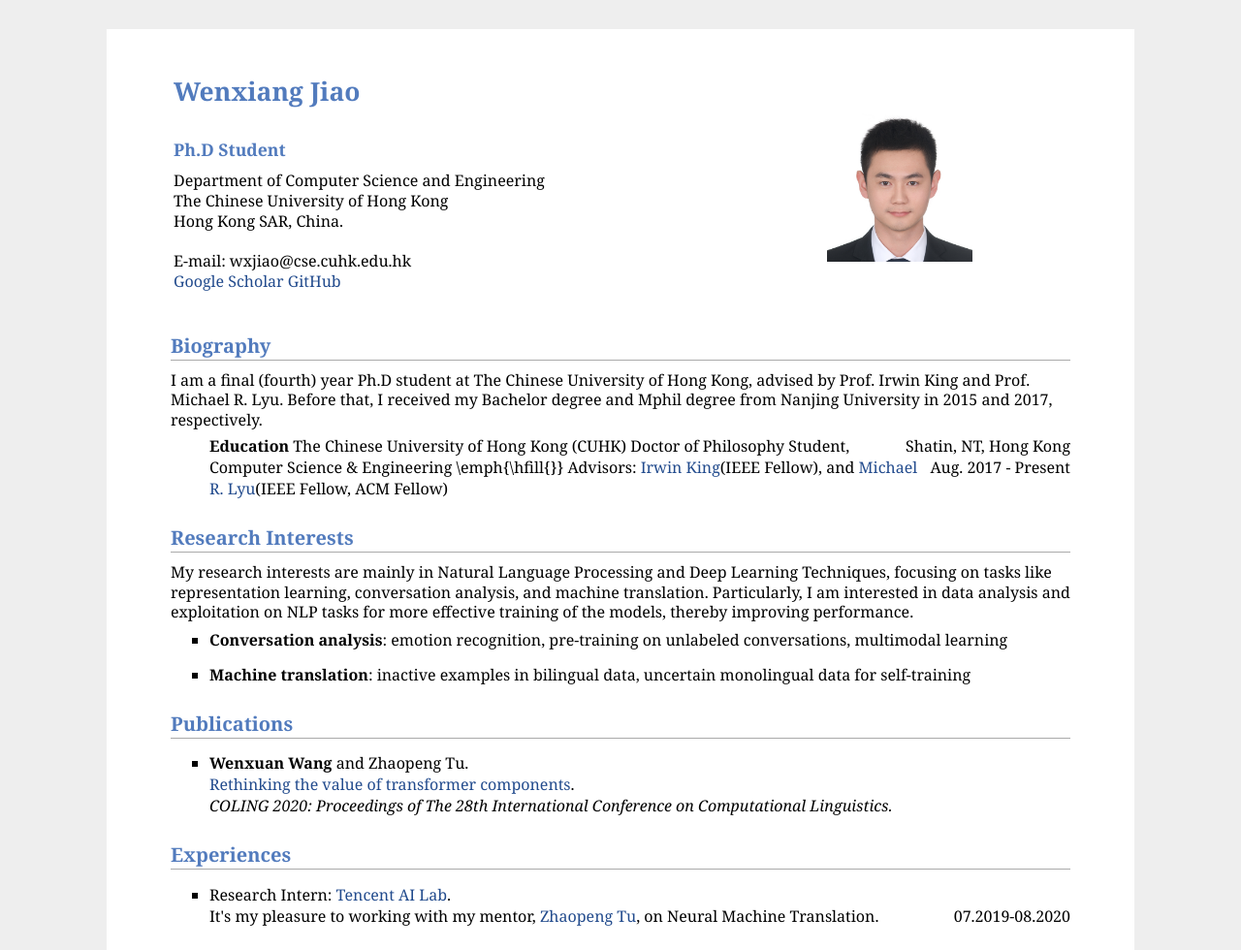
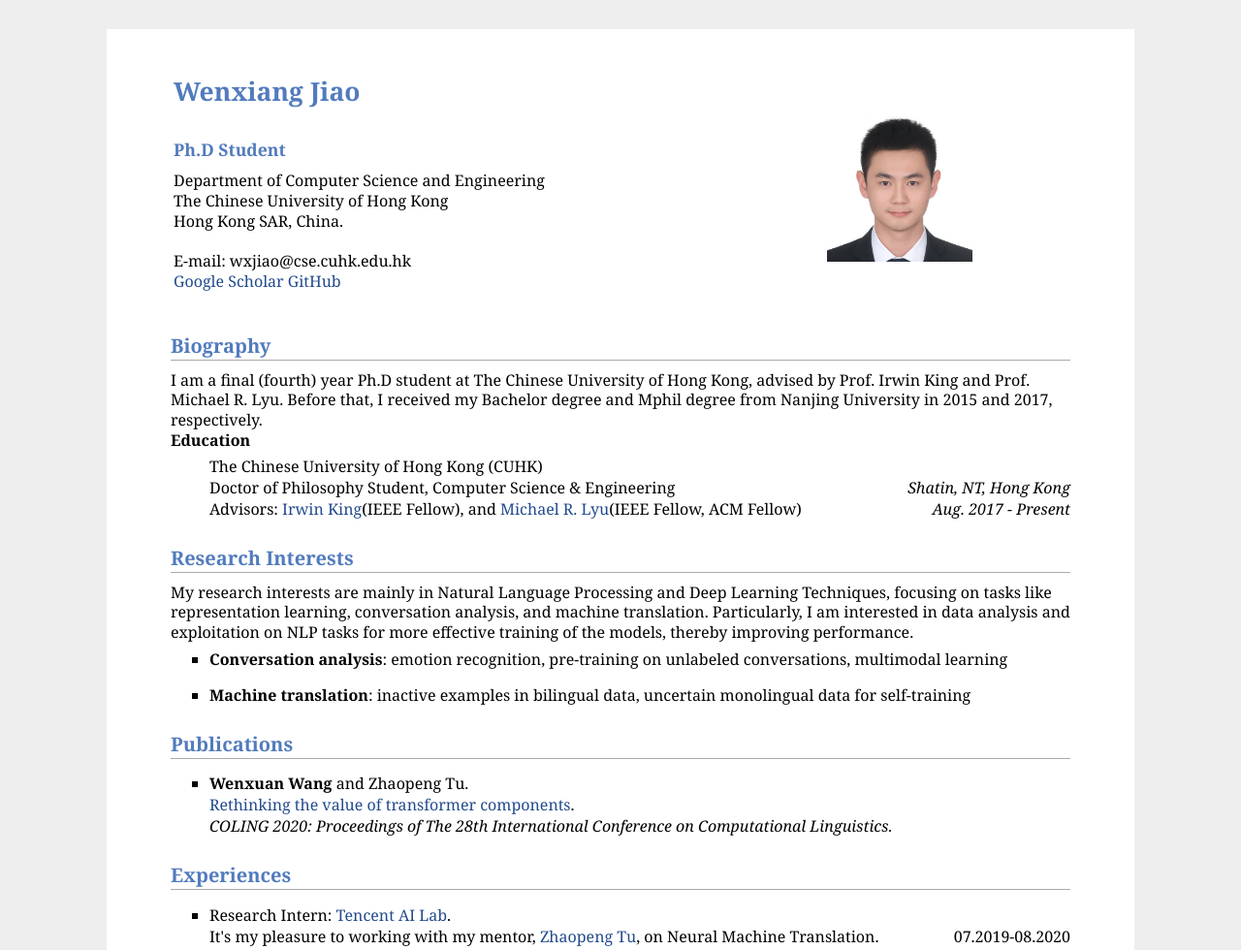
Before and after one commit to yywang16/yywang16.github.io, a plain HTML site: page index.html in a window 1280 px wide. Shown: the top 980 px of the page at 97% size. Drawn offline with Linux system fonts and the light colour scheme.

Commit message:
Update index.html

```diff
--- a/index.html
+++ b/index.html
@@ -34,13 +34,13 @@
 <h2>Biography</h2>
 <p>
     I am a final (fourth) year Ph.D student at The Chinese University of Hong Kong, advised by Prof. Irwin King and Prof. Michael R. Lyu. </a>
-    Before that, I received my Bachelor degree and Mphil degree from Nanjing University in 2015 and 2017, respectively.
+    Before that, I received my Bachelor degree and Mphil degree from Nanjing University in 2015 and 2017, respectively. <br>
+    <b>Education</b>
     <ul>
-        <b>Education</b>
-        The Chinese University of Hong Kong (CUHK)
-        <div style="float:right;">Shatin, NT, Hong Kong</A></div>
-        Doctor of Philosophy Student, Computer Science & Engineering \emph{\hfill{}}
-        <div style="float:right;">Aug. 2017 - Present</A></div>
+        The Chinese University of Hong Kong (CUHK) <br>
+        <div style="float:right;"><i>Shatin, NT, Hong Kong</i></A></div>
+        Doctor of Philosophy Student, Computer Science & Engineering <br>
+        <div style="float:right;"><i>Aug. 2017 - Present</i></A></div>
         Advisors: <a href="https://www.cse.cuhk.edu.hk/irwin.king/">Irwin King</a>(IEEE Fellow), and <a href="http://www.cse.cuhk.edu.hk/lyu/">Michael R. Lyu</a>(IEEE Fellow, ACM Fellow)
     </ul>
 </p>
```
